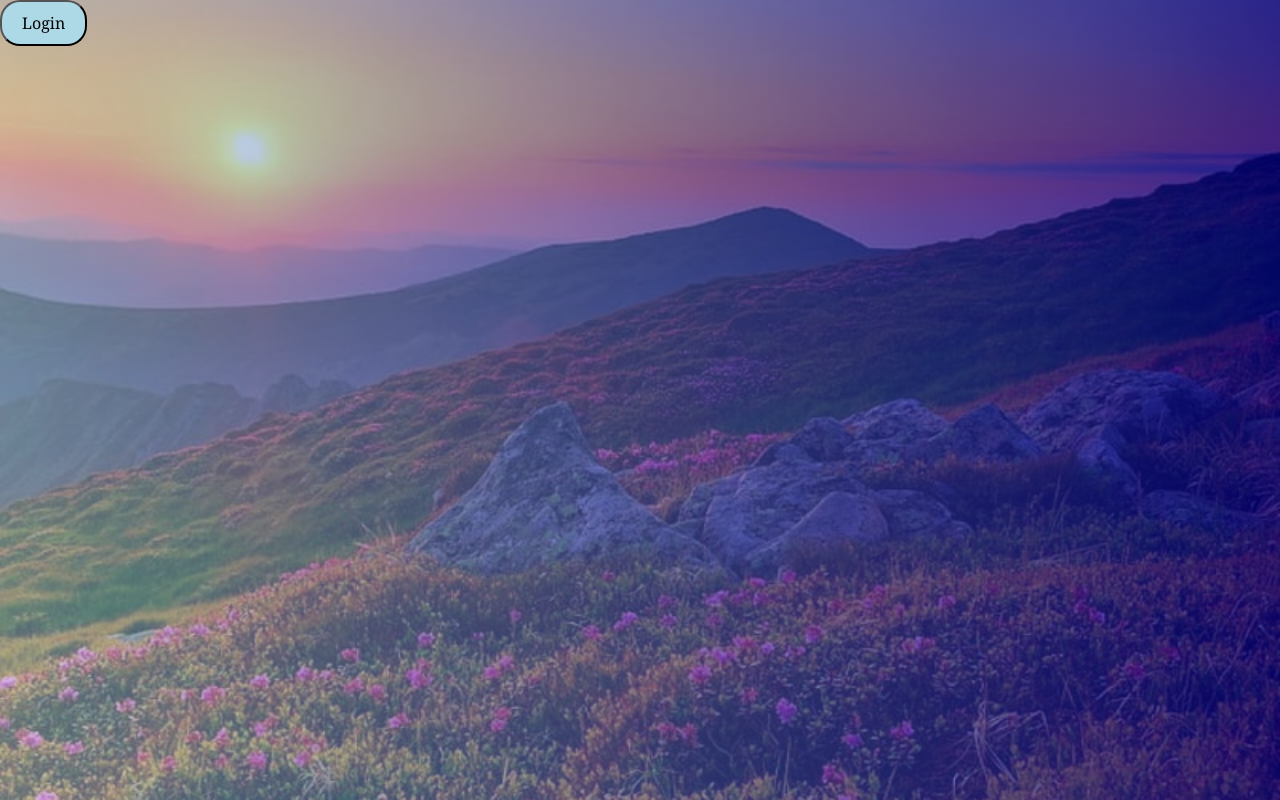
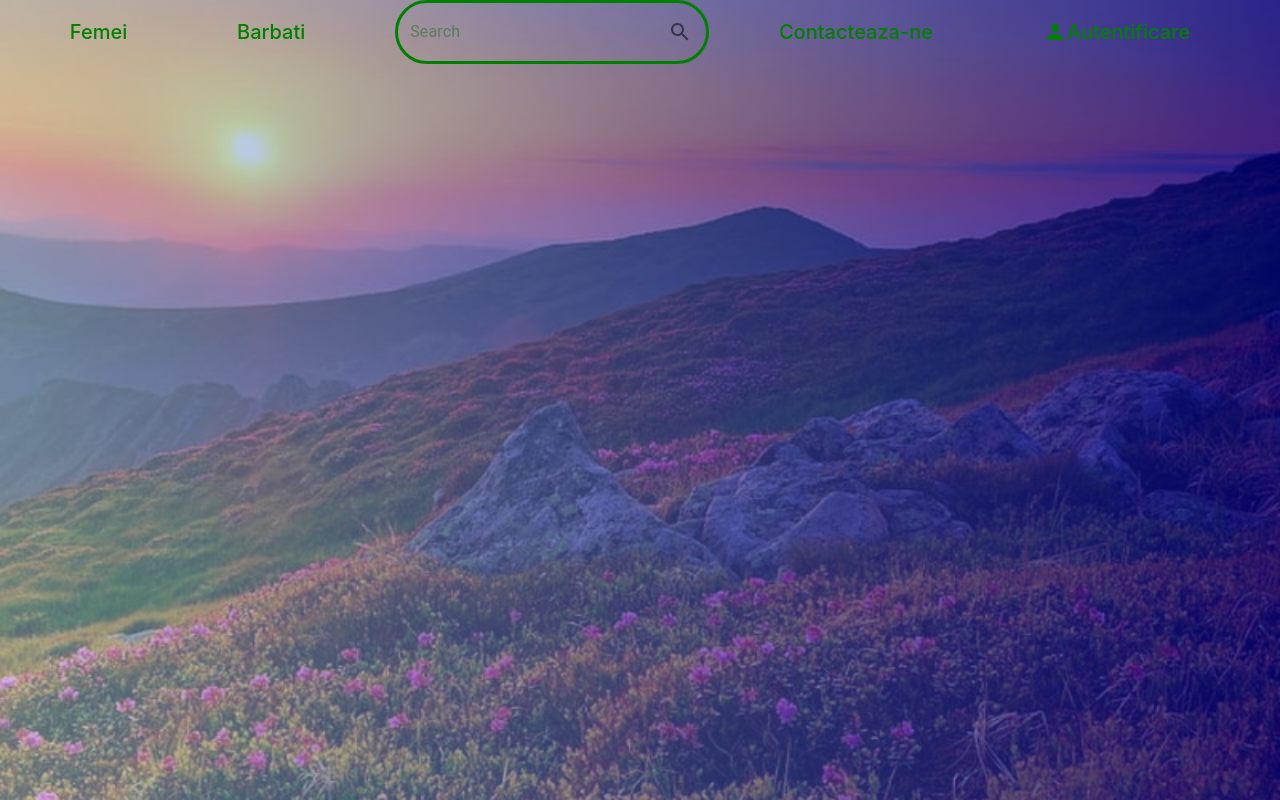
Before and after one commit to stefanverde/FullStack-frontend, a React (Create React App) app: page / in a window 1280 px wide. Built offline with nearby package versions, Linux system fonts and the light colour scheme.

Commit message:
added some logic for topbar, did some refactoring, will continue with implementation for topbar

```diff
--- a/src/components/ForgotPassword.tsx
+++ b/src/components/ForgotPassword.tsx
@@ -7,7 +7,7 @@ import { useSendMailMutation } from '../api/mailAPI';
 import TextField from '@mui/material/TextField';
 import { Modal } from '../pages/StyledComponents';
 import styled from 'styled-components';
-import { TextButton, ColoredButton } from './StyledComponents';
+import { TextButton, ColoredButton } from './styles/StyledComponents';
 
 const ColumnView = styled.div`
   display: flex;
--- /dev/null
+++ b/src/components/LandingPageChoices.tsx
@@ -0,0 +1,42 @@
+import { observer } from 'mobx-react';
+import { Link } from 'react-router-dom';
+// import { LinkStyle } from "../NavBar";
+import React from 'react';
+import { LinkStyle } from './LandingTopBar';
+import PersonIcon from '@mui/icons-material/Person';
+import SearchBar from './SearchBar';
+
+const LandingPageChoices = () => {
+  return (
+    <nav
+      style={{
+        display: 'flex',
+        justifyContent: 'space-evenly',
+      }}
+    >
+      <Link to="/makeup" style={LinkStyle}>
+        Femei
+      </Link>
+      <Link to="/skincare" style={LinkStyle}>
+        Barbati
+      </Link>
+
+      <SearchBar />
+      <Link to="/baieCorp" style={LinkStyle}>
+        Contacteaza-ne
+      </Link>
+      {localStorage.getItem('authToken') ? (
+        <Link to="/dashboard" style={LinkStyle}>
+          <PersonIcon />
+          Contul Meu
+        </Link>
+      ) : (
+        <Link to="/login" style={LinkStyle}>
+          <PersonIcon />
+          Autentificare
+        </Link>
+      )}
+    </nav>
+  );
+};
+export default observer(LandingPageChoices);
--- /dev/null
+++ b/src/components/LandingTopBar.tsx
@@ -0,0 +1,62 @@
+import { observer } from 'mobx-react';
+import React from 'react';
+import { Link } from 'react-router-dom';
+
+import ShoppingBasketOutlinedIcon from '@mui/icons-material/ShoppingBasketOutlined';
+import PersonIcon from '@mui/icons-material/Person';
+import SearchBar from './SearchBar';
+
+export const LinkStyle = {
+  display: 'flex',
+  fontWeight: 500,
+  fontSize: '20px',
+  color: `green`,
+  textDecoration: 'unset',
+  alignSelf: 'center',
+  padding: '20px',
+  cursor: 'pointer',
+  marginRight: '20px',
+};
+
+const LandingTopBar = () => {
+  return (
+    <nav
+      style={{
+        background: `white`,
+        height: '75px',
+        display: 'flex',
+        justifyContent: 'space-between',
+        alignItems: 'center',
+      }}
+    >
+      {/*<img src={} alt="Logo" />*/}
+      <SearchBar />
+      <div
+        style={{
+          display: 'flex',
+          alignItems: 'center',
+          fontSize: '20px',
+          color: `green`,
+        }}
+      >
+        {localStorage.getItem('authToken') ? (
+          <Link to="/dashboard" style={LinkStyle}>
+            <PersonIcon />
+            Contul Meu
+          </Link>
+        ) : (
+          <Link to="/login" style={LinkStyle}>
+            <PersonIcon />
+            Autentificare
+          </Link>
+        )}
+        <Link to="/shoppingCart" style={LinkStyle}>
+          <ShoppingBasketOutlinedIcon />
+          Cos
+        </Link>
+      </div>
+    </nav>
+  );
+};
+
+export default observer(LandingTopBar);
--- a/src/components/RegistrationForm.tsx
+++ b/src/components/RegistrationForm.tsx
@@ -8,7 +8,7 @@ import { useAddUserMutation, userApi } from '../api/userAPI';
 import { RootState } from '../redux/store';
 
 import '../assets/Global.css';
-import { TextButton, ColoredButton } from './StyledComponents';
+import { TextButton, ColoredButton } from './styles/StyledComponents';
 import { Modal } from '../pages/StyledComponents';
 
 function RegistrationForm() {
--- a/src/components/ResetPassword.tsx
+++ b/src/components/ResetPassword.tsx
@@ -4,6 +4,7 @@ import { useNavigate, useSearchParams } from 'react-router-dom';
 import { useDispatch, useSelector } from 'react-redux';
 import { setError } from '../redux/features/userSlice';
 import { useResetPasswordMutation } from '../api/userAPI';
+import TextField from '@mui/material/TextField';
 
 const ResetPassword = () => {
   const [password, setPassword] = useState('');
@@ -46,20 +47,18 @@ const ResetPassword = () => {
         {isValid ? (
           <div className="passwordConfirmed">Password Changed Successfully &#10003;</div>
         ) : (
-          <div>
-            <input
-              className="newPassword"
+          <div style={{ display: 'flex', flexDirection: 'column' }}>
+            <TextField
               type="password"
-              placeholder="New Password"
+              label="Noua Parola"
               value={password}
               onChange={e => setPassword(e.target.value)}
             />
-            <input
-              className="newPassword"
+            <TextField
               type="password"
-              placeholder="Confirm New Password"
+              label="Confirma Noua Parola"
               value={newPassword}
-              onChange={e => setNewPassword(e.target.value)}
+              onChange={e => setPassword(e.target.value)}
             />
             <button className="submitReset" onClick={resetPassword}>
               Submit
--- /dev/null
+++ b/src/components/SearchBar.tsx
@@ -0,0 +1,49 @@
+import * as React from 'react';
+import { observer } from 'mobx-react';
+import Paper from '@mui/material/Paper';
+import InputBase from '@mui/material/InputBase';
+import IconButton from '@mui/material/IconButton';
+import SearchIcon from '@mui/icons-material/Search';
+import { useNavigate } from 'react-router-dom';
+import { useState } from 'react';
+function SearchBar() {
+  const [brand, setBrand] = useState('');
+  const navigate = useNavigate();
+
+  const searchProducts = async () => {
+    try {
+      await fetch(`http://localhost:3001/item/byBrand/${brand}`, {
+        method: 'GET',
+        headers: { 'Content-Type': 'application/json' },
+      });
+      navigate(`/searchPage?brand=${brand}`);
+    } catch (e) {}
+  };
+  return (
+    <Paper
+      component="form"
+      sx={{
+        p: '2px 4px',
+        display: 'flex',
+        alignItems: 'center',
+        width: 300,
+        background: `unset`,
+        boxShadow: 'unset',
+        border: '3px solid green',
+        borderRadius: '50px',
+      }}
+    >
+      <InputBase
+        sx={{ ml: 1, flex: 1, color: `darkgreen` }}
+        placeholder="Search"
+        value={brand}
+        onChange={e => setBrand(e.target.value.trim())}
+      />
+      <IconButton type="button" sx={{ p: '10px' }} aria-label="search" onClick={searchProducts}>
+        <SearchIcon />
+      </IconButton>
+    </Paper>
+  );
+}
+
+export default observer(SearchBar);
--- a/src/components/TopBar.tsx
+++ b/src/components/TopBar.tsx
@@ -1,7 +1,7 @@
 import { observer } from 'mobx-react';
 import React from 'react';
 import { useNavigate } from 'react-router-dom';
-import { TextButton, ColoredButton } from '../components/StyledComponents';
+import { TextButton, ColoredButton } from './styles/StyledComponents';
 
 const TopBar = () => {
   const navigate = useNavigate();
--- a/src/pages/Home.tsx
+++ b/src/pages/Home.tsx
@@ -1,9 +1,15 @@
 import { observer } from 'mobx-react';
 import React from 'react';
-import TopBar from '../components/TopBar';
+import LandingTopBar from '../components/LandingTopBar';
+import LandingPageChoices from '../components/LandingPageChoices';
 
 const Home = () => {
-  return <TopBar></TopBar>;
+  return (
+    <>
+      {/*<LandingTopBar />*/}
+      <LandingPageChoices />
+    </>
+  );
 };
 
 export default observer(Home);
--- a/src/pages/Login.tsx
+++ b/src/pages/Login.tsx
@@ -6,7 +6,7 @@ import TextField from '@mui/material/TextField';
 import { useLoginMutation } from '../api/authAPI';
 
 import { Button, Modal, RowItem } from './StyledComponents';
-import { TextButton, ColoredButton } from '../components/StyledComponents';
+import { TextButton, ColoredButton } from '../components/styles/StyledComponents';
 
 function Login() {
   const [username, setUsername] = useState('');
@@ -61,8 +61,8 @@ function Login() {
           <Link to="/forgotPassword">Forgot Password ?</Link>
         </TextButton>
       </Modal>
-      <ColoredButton style={{ padding: '10px 20px' }} onClick={() => handleButtonClick('/register')}>
-        Shop
+      <ColoredButton style={{ padding: '10px 20px' }} onClick={() => handleButtonClick('/')}>
+        Inapoi la prima pagina
       </ColoredButton>
     </div>
   );
```
Also changed, not shown: src/components/styles/StyledComponents.tsx (renamed from src/components/StyledComponents.tsx), 1 other file (tests, documents, lock files or other folders).
